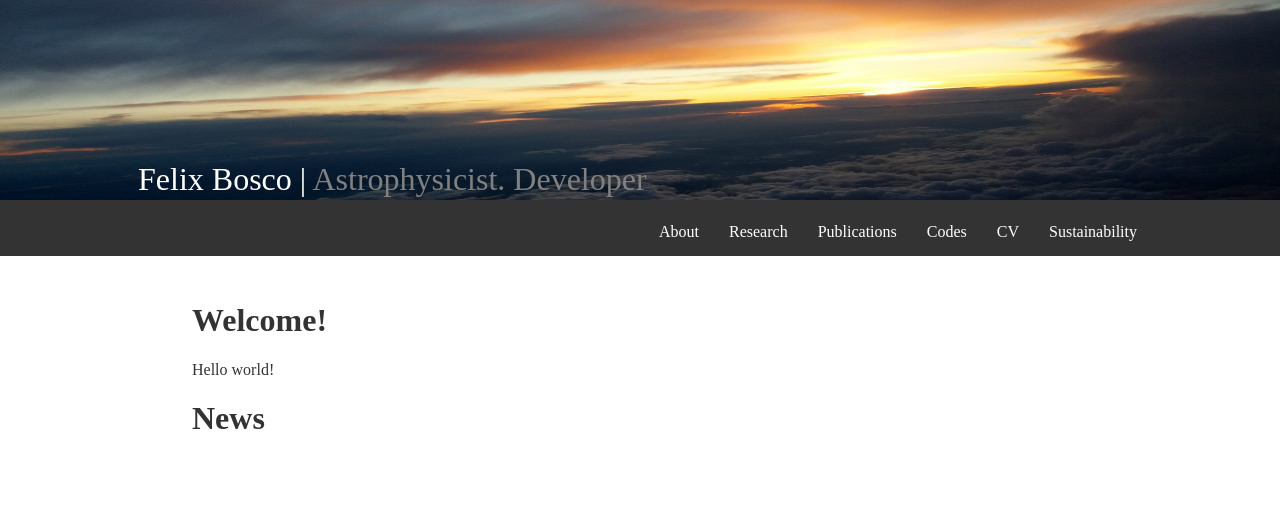
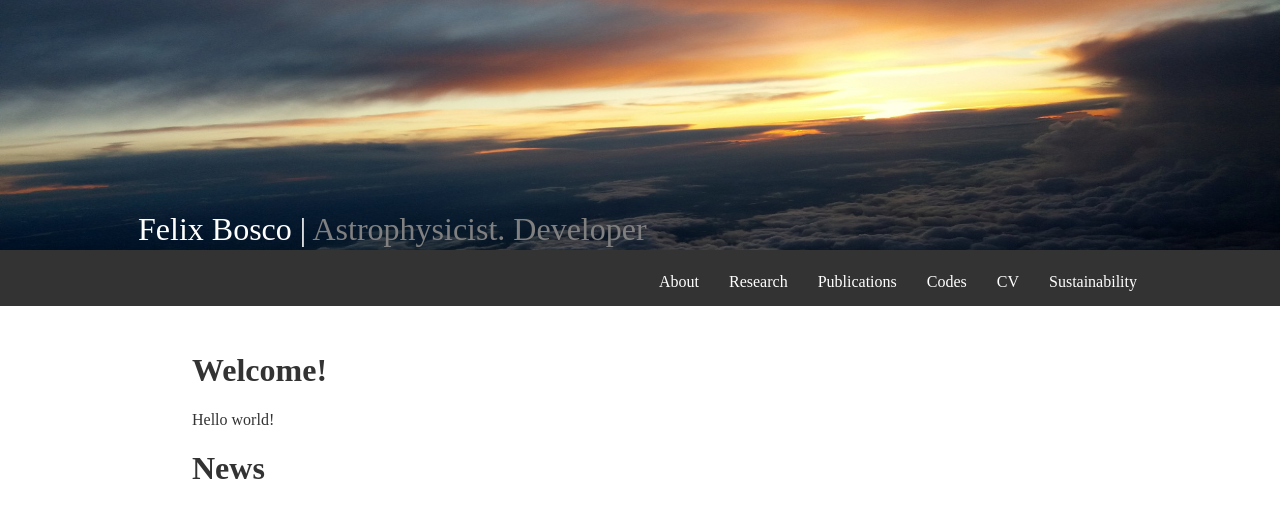
Before and after one commit to felixbosco/felixbosco.github.io, a Jekyll site: the page built from index.html, in a window 1280 px wide. Shown: the top 518 px of the page. Built offline with Jekyll 4.4.1, drawn with Linux system fonts in a browser that asks for light colours.

Commit message:
Update max-height of .header-title img to 250px

```diff
--- a/assets/css/style.css
+++ b/assets/css/style.css
@@ -57,7 +57,7 @@ nav li a:hover {
 }
 .header-title img {
   width: 100%;
-  max-height: 200px;
+  max-height: 250px;
 }
 .header-title a {
   padding: 0 10%;
```
